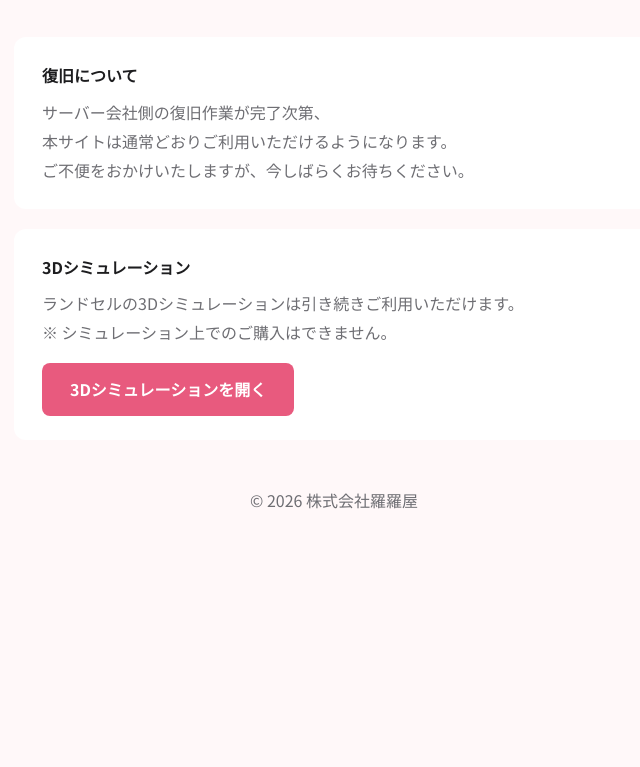
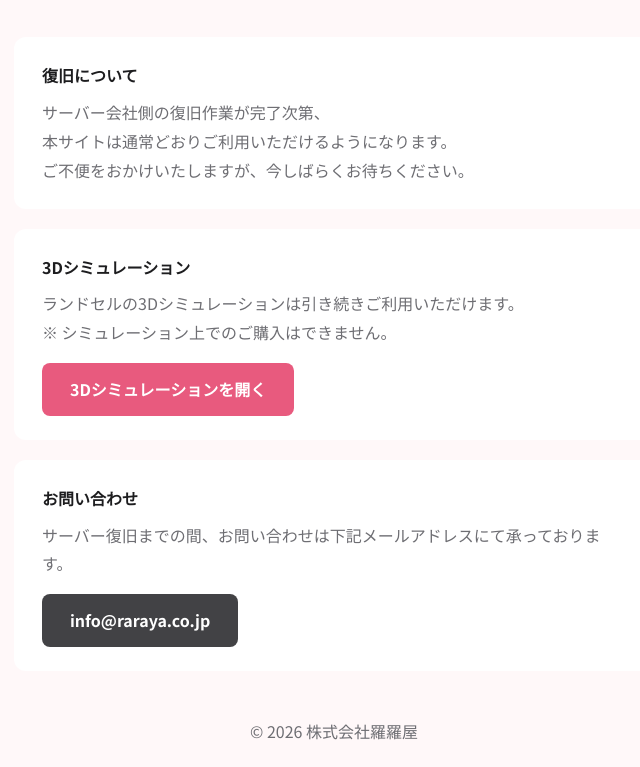
Before and after one commit to SINGULIER-Maintenance/raraya, a plain HTML site: page index.html in a window 1280 px wide. Shown: the part 396-1163 px from the top of the page, without its empty margins (306-946 px from the left). Before the commit the page ends 932 px from the top, so only its background shows below. Drawn offline with Linux system fonts and the light colour scheme.

Commit message:
Add contact notice during server downtime
Added a notice section for contact information during server recovery.

```diff
--- a/index.html
+++ b/index.html
@@ -120,6 +120,19 @@
             </div>
         </div>
 
+        <div class="notice" style="margin-top: 20px;">
+            <div class="notice-label">お問い合わせ</div>
+            サーバー復旧までの間、お問い合わせは下記メールアドレスにて承っております。
+            <div style="margin-top: 16px;">
+                <a href="mailto:info@raraya.co.jp"
+                   style="display: inline-block; background-color: #424245; color: #ffffff;
+                          text-decoration: none; padding: 12px 28px; border-radius: 8px;
+                          font-size: 16px; font-weight: 700;">
+                    info@raraya.co.jp
+                </a>
+            </div>
+        </div>
+
         <div class="footer">© 2026 株式会社羅羅屋</div>
     </div>
 </body>
```
